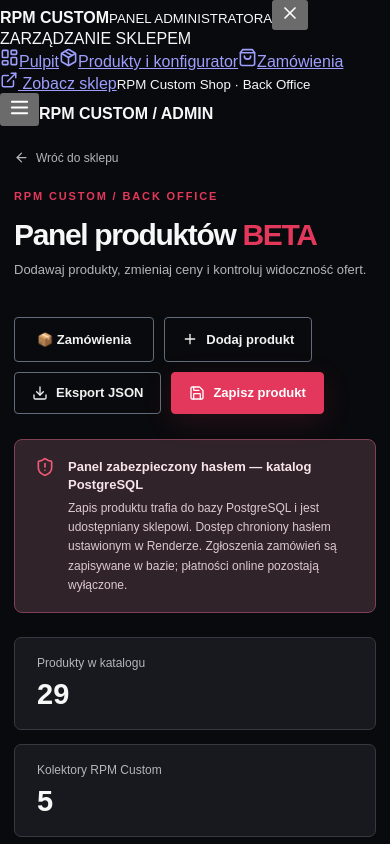
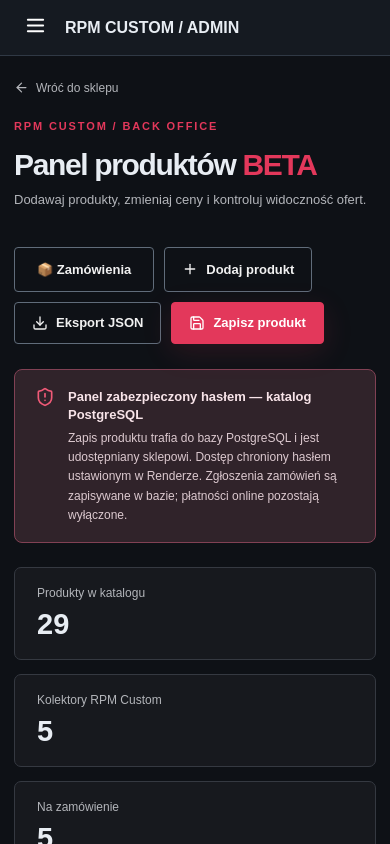
Before and after one commit to Dwierzbicki/rpm-custom-shop, a Next.js app: page /admin in a window 390 px wide. Shown: the top 844 px of the page. Built offline with nearby package versions, Linux system fonts and the light colour scheme; no server answers; the database is empty.

Commit message:
style: categorized admin navigation, dashboard and mobile drawer

```diff
--- a/app/globals.css
+++ b/app/globals.css
@@ -172,3 +172,37 @@
 .rpm-order-update label{display:flex;flex-direction:column;gap:9px}
 .rpm-orders-empty{padding:60px 20px;text-align:center;color:#b9c2cd}
 @media(max-width:850px){.rpm-order-summary{grid-template-columns:1fr 1fr;gap:12px}.rpm-order-details{grid-template-columns:1fr}.rpm-order-status{text-align:left}}
+
+
+/* Unified RPM Custom admin navigation */
+.rpm-admin-shell{display:flex;min-height:100vh;background:#0e1116;color:#e8edf3}
+.rpm-admin-nav{position:sticky;top:0;flex:0 0 250px;width:250px;height:100vh;background:#12171e;border-right:1px solid #2d3540;display:flex;flex-direction:column;padding:24px 14px;z-index:150}
+.rpm-admin-brand{padding:7px 12px 28px;border-bottom:1px solid #2d3540;margin-bottom:25px;position:relative}
+.rpm-admin-brand strong{font-size:22px;letter-spacing:1px;color:#fff}.rpm-admin-brand strong span{color:#e53d5c}
+.rpm-admin-brand small{display:block;color:#8e9baa;font-size:10px;letter-spacing:2px;margin-top:8px}
+.rpm-admin-nav-label{font-size:10px;letter-spacing:1.5px;color:#7f8b9a;padding:0 12px 13px}
+.rpm-admin-nav nav{display:flex;flex-direction:column;gap:6px}
+.rpm-admin-nav-item{display:flex;align-items:center;gap:13px;padding:14px 12px;border-radius:9px;color:#b6c0cd;text-decoration:none;font-size:13px;font-weight:600}
+.rpm-admin-nav-item:hover,.rpm-admin-nav-item.active{background:#262c38;color:#fff}
+.rpm-admin-nav-item.active{box-shadow:inset 3px 0 #e53d5c}
+.rpm-admin-nav-bottom{margin-top:auto;border-top:1px solid #2d3540;padding-top:14px}
+.rpm-admin-nav-bottom small{display:block;padding:12px;color:#718092;font-size:10px}
+.rpm-admin-main{flex:1;min-width:0}
+.rpm-admin-main>.admin-page{width:100%;max-width:none;min-width:0}
+.rpm-admin-mobile-bar,.rpm-admin-close,.rpm-admin-backdrop{display:none}
+.rpm-admin-category-list{display:flex;flex-direction:column;gap:5px;padding:12px 0;border-bottom:1px solid #343c46;margin-bottom:12px}
+.rpm-admin-category-list button{display:flex;justify-content:space-between;align-items:center;gap:10px;text-align:left;border:0;border-radius:7px;background:transparent;color:#c0c8d3;padding:10px 12px;cursor:pointer;font-size:12px}
+.rpm-admin-category-list button.active,.rpm-admin-category-list button:hover{background:#303746;color:#fff}
+.rpm-admin-category-list small{opacity:.7}
+.rpm-admin-overview-grid{display:grid;grid-template-columns:repeat(3,minmax(0,1fr));gap:16px;margin:24px 0}
+.rpm-overview-stat{display:flex;flex-direction:column;align-items:flex-start;gap:12px;background:#181e26;border:1px solid #333d49;border-radius:13px;padding:25px}
+.rpm-overview-stat>svg{color:#e53d5c}.rpm-overview-stat>span{color:#aab5c4}.rpm-overview-stat>strong{font-size:36px;color:#fff}
+.rpm-overview-stat a,.rpm-overview-section-head a{display:inline-flex;align-items:center;gap:7px;color:#e9a1ae;text-decoration:none;font-size:13px}
+.rpm-overview-section{background:#181e26;border:1px solid #333d49;border-radius:13px;padding:22px;margin-bottom:20px}
+.rpm-overview-section-head{display:flex;justify-content:space-between;align-items:center;margin-bottom:14px}
+.rpm-overview-section h2{font-size:19px;margin:0}
+.rpm-overview-order{display:grid;grid-template-columns:1fr auto 120px;gap:14px;padding:14px 0;border-top:1px solid #323b47;align-items:center}
+.rpm-overview-order small{color:#b9c3d0;text-align:right}
+.rpm-overview-help{display:flex;gap:12px;align-items:center;color:#b9c3d0}
+@media(max-width:1050px){.rpm-admin-nav{flex-basis:210px;width:210px}.rpm-admin-overview-grid{grid-template-columns:1fr}}
+@media(max-width:750px){.rpm-admin-nav{position:fixed;left:0;top:0;transform:translateX(-105%);transition:transform .2s ease;width:265px}.rpm-admin-nav.is-open{transform:translateX(0)}.rpm-admin-backdrop{display:block;position:fixed;inset:0;z-index:140;border:0;background:rgba(0,0,0,.65)}.rpm-admin-mobile-bar{display:flex;align-items:center;gap:12px;padding:13px 18px;border-bottom:1px solid #303945;background:#151a21}.rpm-admin-mobile-bar button,.rpm-admin-close{display:block;background:transparent;border:0;color:#fff}.rpm-admin-close{position:absolute;right:0;top:5px}.rpm-overview-order{grid-template-columns:1fr auto}.rpm-overview-order small{grid-column:1/-1;text-align:left}}
```
